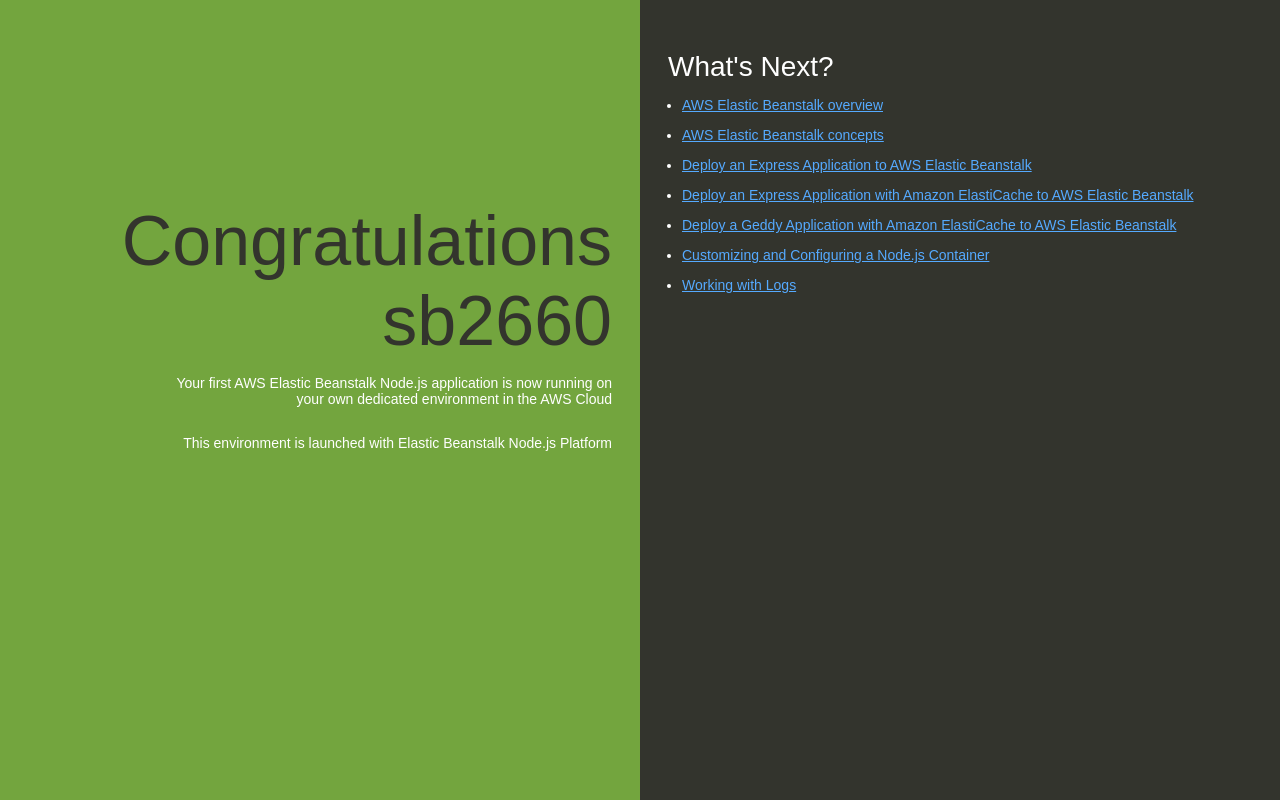
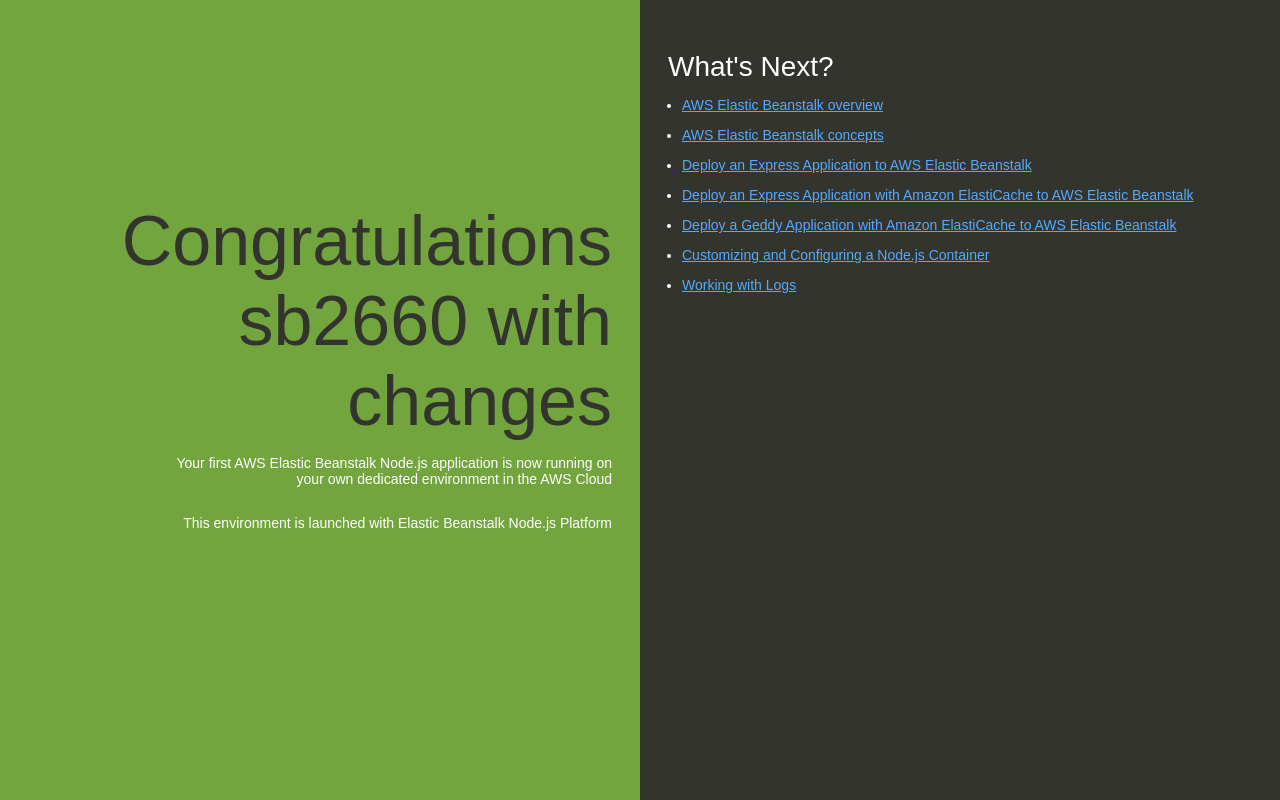
Before and after one commit to shreyas03399/aws_activity-sb, a website: page index.html in a window 1280 px wide. Drawn offline with Linux system fonts and the light colour scheme.

Commit message:
Update index.html

```diff
--- a/index.html
+++ b/index.html
@@ -74,7 +74,7 @@
   </head>
   <body>
     <div class="textColumn">
-      <h1>Congratulations sb2660</h1>
+      <h1>Congratulations sb2660 with changes</h1>
       <p>Your first AWS Elastic Beanstalk Node.js application is now running on your own dedicated environment in the AWS Cloud</p>
       <p>This environment is launched with Elastic Beanstalk Node.js Platform</p>
     </div>
```
